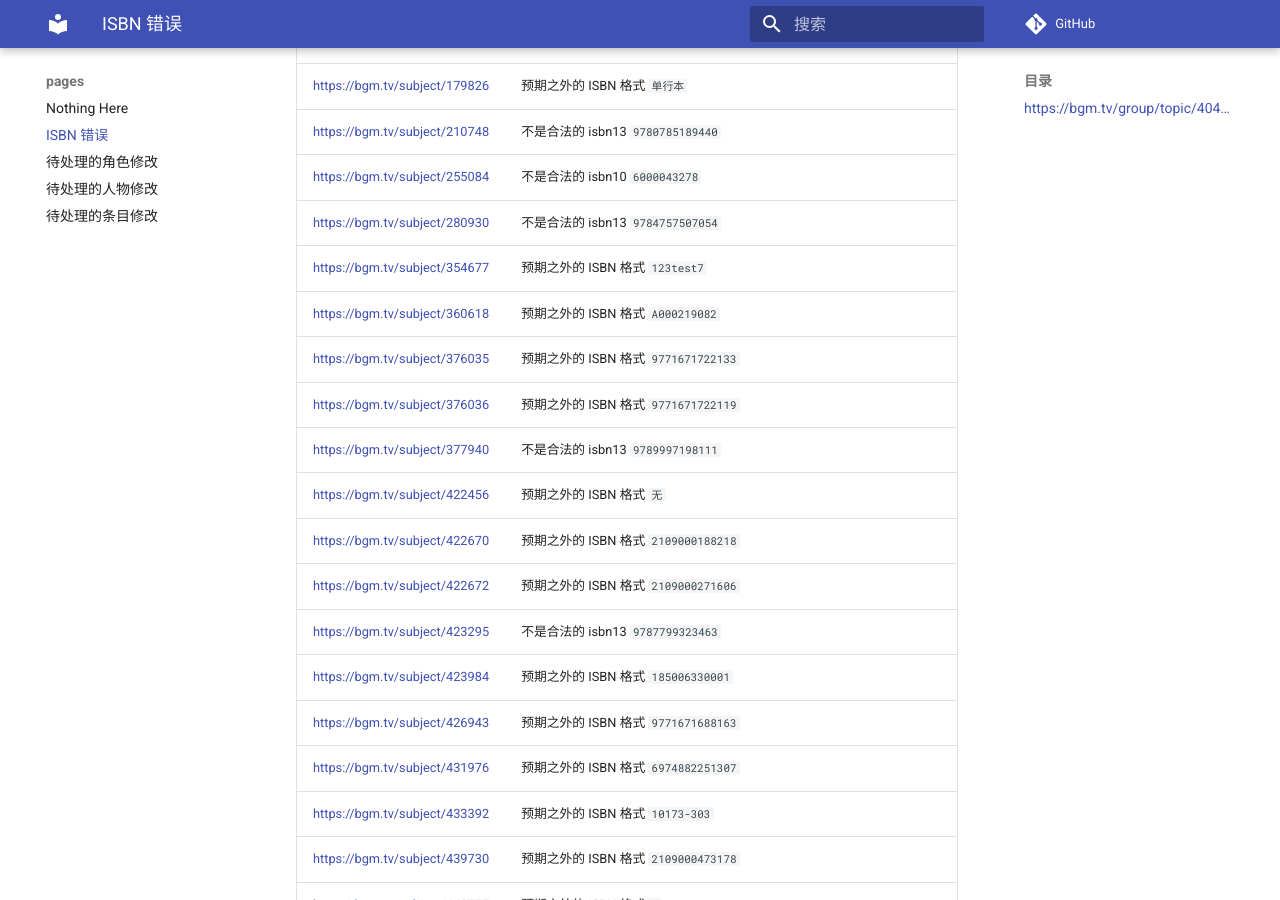
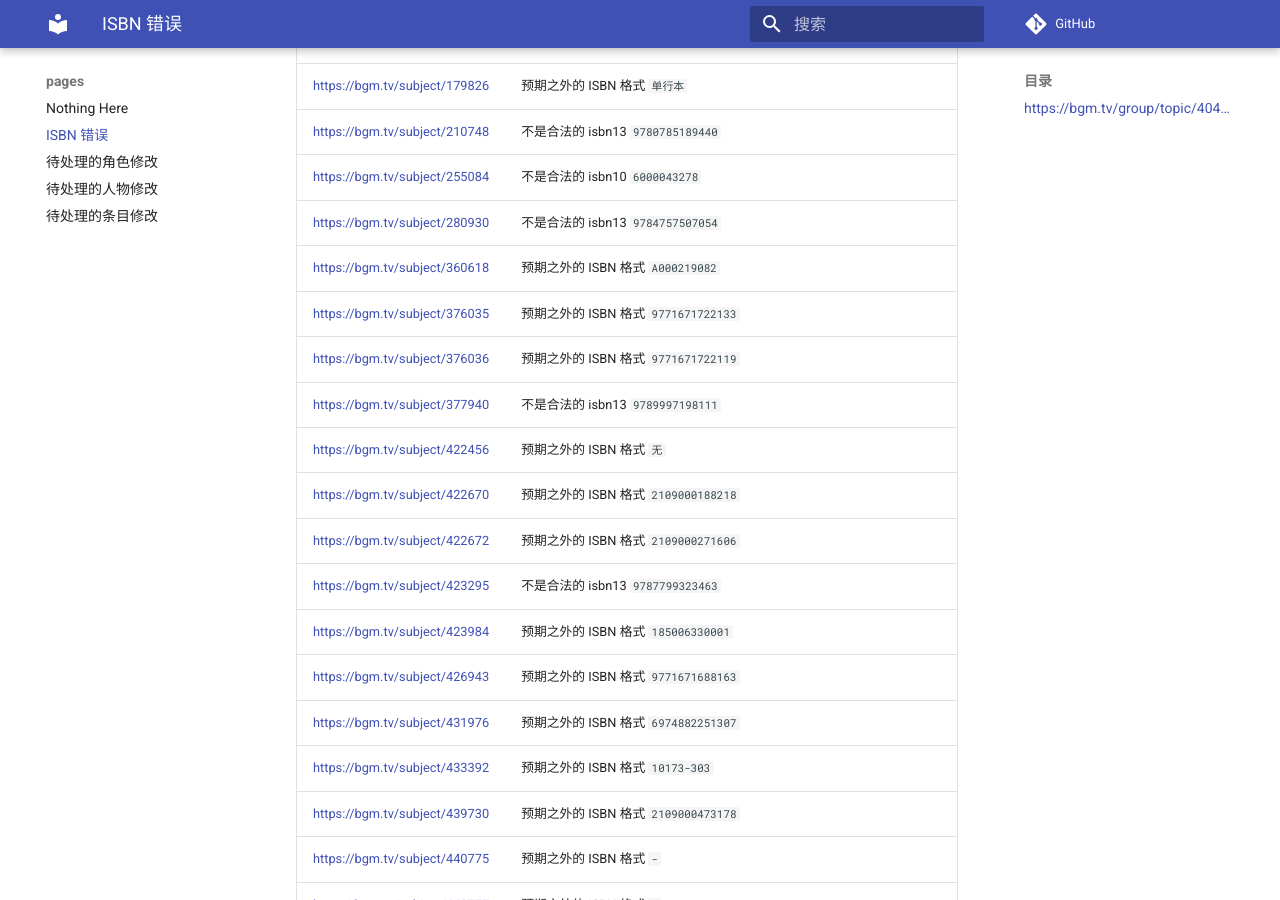
Before and after one commit to trim21/bangumi-pages, an MkDocs documentation site: the page built from docs/isbn.md, in a window 1280 px wide and 900 px high, scrolled down 3028 px. Built offline with MkDocs 1.6.1 and Material for MkDocs 9.7.7, drawn with Linux system fonts in a browser that asks for light colours; comment, search, counter and statistics services are not loaded; part of the change alters nothing that is shown.

Commit message:
update isbn.md

```diff
--- a/docs/isbn.md
+++ b/docs/isbn.md
@@ -1,7 +1,7 @@
 # ISBN 错误
 ## <https://bgm.tv/group/topic/404801>
 
-total 240
+total 239
 
 | url | error |
 | --- |  ---  |
@@ -70,7 +70,6 @@ total 240
 | <https://bgm.tv/subject/210748> | 不是合法的 isbn13 <code>9780785189440</code> |
 | <https://bgm.tv/subject/255084> | 不是合法的 isbn10 <code>6000043278</code> |
 | <https://bgm.tv/subject/280930> | 不是合法的 isbn13 <code>9784757507054</code> |
-| <https://bgm.tv/subject/354677> | 预期之外的 ISBN 格式 `123test7` |
 | <https://bgm.tv/subject/360618> | 预期之外的 ISBN 格式 `A000219082` |
 | <https://bgm.tv/subject/376035> | 预期之外的 ISBN 格式 `9771671722133` |
 | <https://bgm.tv/subject/376036> | 预期之外的 ISBN 格式 `9771671722119` |
```
